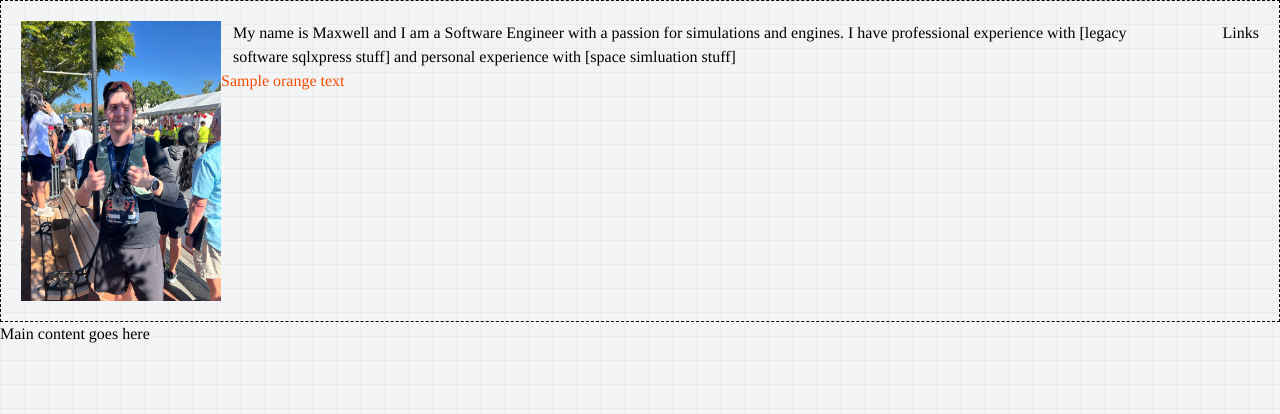
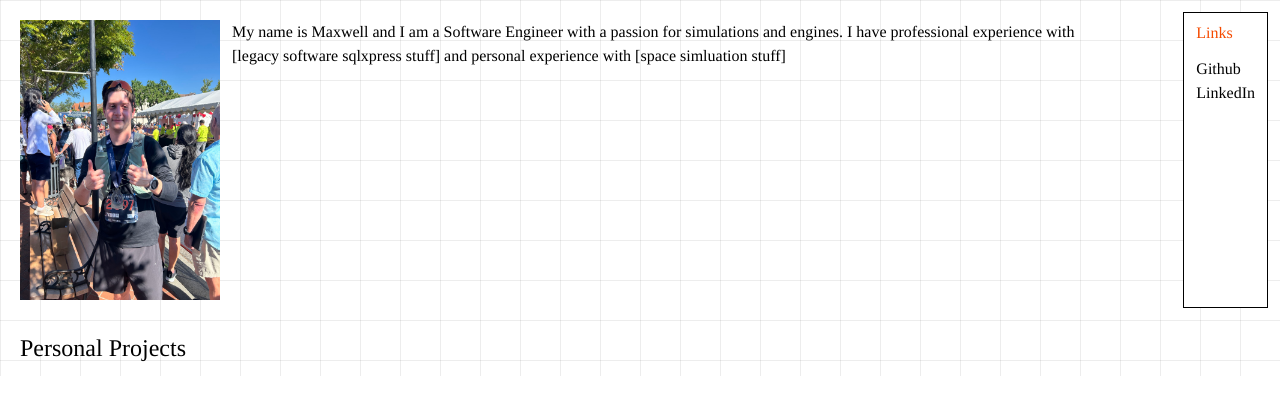
Before and after one commit to MaxTheMighty/maxwellkozlov.com, a Vue app: page / in a window 1280 px wide. Shown: the top 414 px of the page. Built offline with nearby package versions, Linux system fonts and the light colour scheme.

Commit message:
Formatting

```diff
--- a/package.json
+++ b/package.json
@@ -18,7 +18,7 @@
     "@vitejs/plugin-vue": "^6.0.6",
     "@vue/tsconfig": "^0.9.1",
     "typescript": "~6.0.2",
-    "vite": "^8.0.10",
+    "vite": "^8.0.14",
     "vue-tsc": "^3.2.7"
   }
 }
--- a/src/components/HomePage.vue
+++ b/src/components/HomePage.vue
@@ -3,10 +3,10 @@
 
 </header>
     <!-- Background  -->
-    <div class="grid-background">
+    <div class="grid-background-2">
 
     <!-- Header -->
-    <div class="flex flex-row justify-between space gap-10 p border border-gray border-dashed">
+    <div class="flex flex-row justify-between space gap-10">
         <!-- About me image and bio -->
         <div class="flex flex-wrap p-5">
             <img class="w-50 h-70" src="../assets/me.jpg"></img>
@@ -14,20 +14,29 @@
             <p class="px-3 text-wrap">
                 My name is Maxwell and I am a Software Engineer with a passion for simulations and engines. I have professional experience with [legacy software sqlxpress stuff] and personal experience with [space simluation stuff]
             </p>
-            <p class="text-orange-600">
+            <!-- <p class="text-orange-600">
                 Sample orange text
-            </p>
+            </p> -->
         </div>
         </div>
 
         <!-- Links -->
-        <div class="flex flex-wrap p-5">
-            <h3>Links</h3>
+        <div class="flex flex-wrap px-3 m-3 bg-white border border-black gap-10">
+        <ul class="">
+            <div class="text base text-orange-600 pt-2 pb-3">Links</div>
+            <li v-for="link in links" class="text hover:text-blue-500">
+             <a :href="link.url">{{ link.title }}</a>
+            </li>
+            </ul>
         </div>
     </div>
 
-    <div>
-        Main content goes here
+    <!-- Main content -->
+    <div class="flex flex-row justify-between space gap-10">
+        <div class="flex flex-wrap px-5 py-3">
+           <label class="text-2xl">Personal Projects</label>
+
+        </div>
     </div>
 
     </div>
@@ -36,4 +45,19 @@
 
 <script setup lang="ts">
 
+interface Link {
+    url: string,
+    title: string
+}
+const links: Array<Link> = [
+    {
+        url: "https://github.com/maxthemighty",
+        title: "Github"
+    },
+    {
+        url: "https://www.linkedin.com/in/maxwell-kozlov-a22a851a3/",
+        title: "LinkedIn"
+    }
+]
+
 </script>
--- a/src/style.css
+++ b/src/style.css
@@ -7,6 +7,14 @@
 
 .grid-background {
   @apply h-screen w-full bg-gray-100 bg-[linear-gradient(to_right,#80808012_1px,transparent_1px),linear-gradient(to_bottom,#80808012_1px,transparent_1px)] bg-size-[24px_24px];
+}
+
+.grid-background-2 {
+  /* Create the visual grid pattern */
+  background-image:
+    linear-gradient(to right, rgba(0, 0, 0, 0.07) 1px, transparent 1px),
+    linear-gradient(to bottom, rgba(0, 0, 0, 0.07) 1px, transparent 1px);
+  background-size: 40px 40px; /* Size of each grid square */
 }
 
 .tinos-regular {
```
Also changed, not shown: 1 other file (tests, documents, lock files or other folders).
